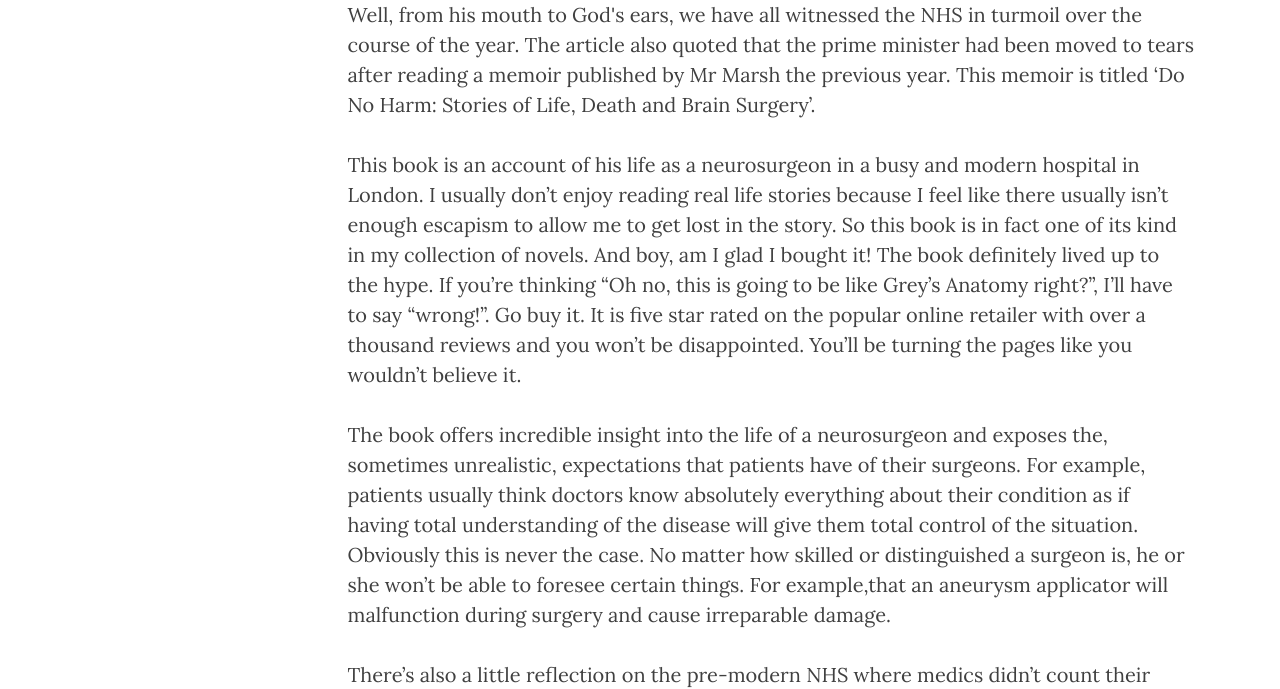
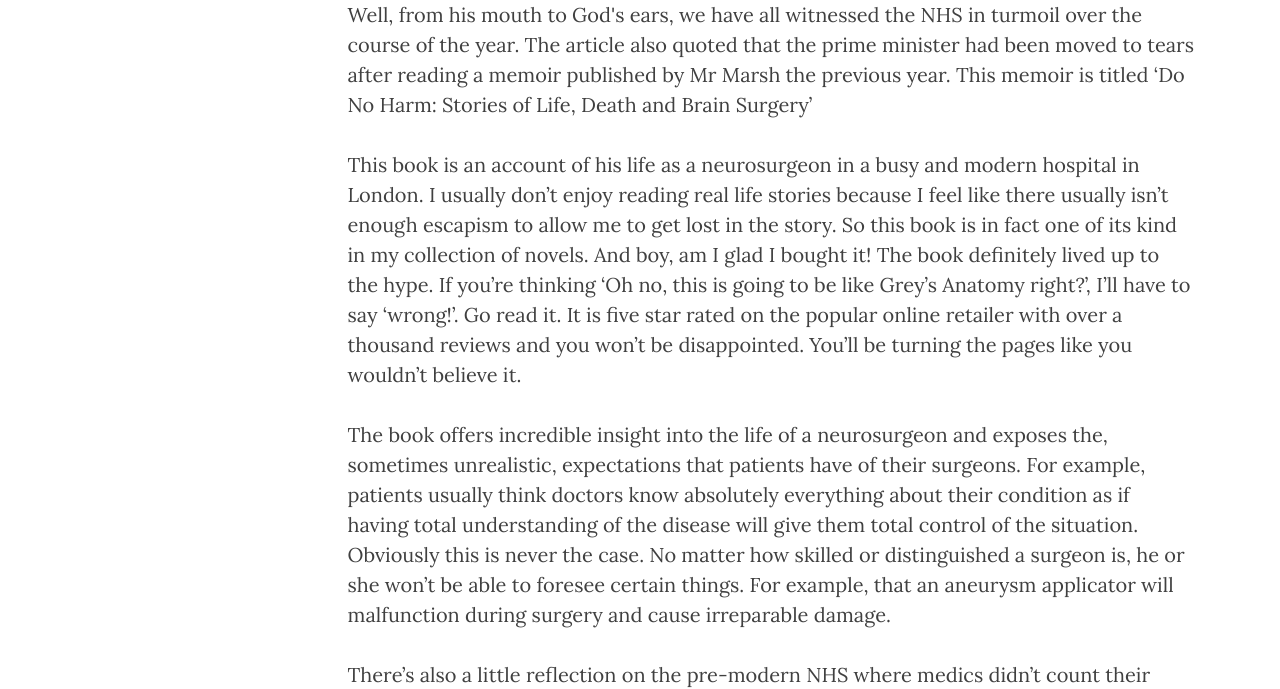
Before and after one commit to LaVillaine/LaVillaine.github.io, a Jekyll site: the page built from _posts/1900-01-01-Do No Harm.html, in a window 1280 px wide and 1400 px high, scrolled down 477 px. Shown: the part 378-1067 px from the top of the window. Built offline with Jekyll 4.4.1, drawn with Linux system fonts in a browser that asks for light colours; nearby versions of some CDN libraries; comment, search, counter and statistics services are not loaded; some of the changed text lies outside the part shown.

Commit message:
do no harm

```diff
--- a/_posts/1900-01-01-Do No Harm.html
+++ b/_posts/1900-01-01-Do No Harm.html
@@ -8,10 +8,10 @@ date: "16 Jun 2016"
 image: "/img/Do-No-Harm/do-no-harm-stories-of-life-death-and-brain-surgery-henry-marsh-paperback.jpg"
 ---
 <div id="post-excerpt">
-                    <p  class="paragraph">In the wake of NHS reforms and such there was an <a href="http://www.dailymail.co.uk/news/article-2914866/David-Cameron-s-favourite-surgeon-memoir-moved-PM-tears-tells-NHS-policy-c.html">article</a> some time last year about the famous neurosurgeon Dr Henry Marsh and his opinion of the prime minister's NHS policy. Needless to say it wasn't a very high opinion. Essentially, he accused the prime minister of having no vision and warned that this might lead to a permanent revolution of the NHS. Well, from his mouth to God's ears, we have all witnessed the NHS in turmoil over the course of the year. The article also quoted that the prime minister had been moved to tears after reading a memoir published by Mr Marsh the previous year. This memoir is titled ‘Do No Harm: Stories of Life, Death and Brain Surgery’.</p>
+                    <p  class="paragraph">In the wake of NHS reforms and such there was an <a href="http://www.dailymail.co.uk/news/article-2914866/David-Cameron-s-favourite-surgeon-memoir-moved-PM-tears-tells-NHS-policy-c.html">article</a> some time last year about the famous neurosurgeon Dr Henry Marsh and his opinion of the prime minister's NHS policy. Needless to say it wasn't a very high opinion. Essentially, he accused the prime minister of having no vision and warned that this might lead to a permanent revolution of the NHS. Well, from his mouth to God's ears, we have all witnessed the NHS in turmoil over the course of the year. The article also quoted that the prime minister had been moved to tears after reading a memoir published by Mr Marsh the previous year. This memoir is titled ‘Do No Harm: Stories of Life, Death and Brain Surgery’</p>
 </div><!--excerpt-->
-                    <p class="paragraph">This book is an account of his life as a neurosurgeon in a busy and modern hospital in London. I usually don’t enjoy reading real life stories because I feel like there usually isn’t enough escapism to allow me to get lost in the story. So this book is in fact one of its kind in my collection of novels. And boy, am I glad I bought it! The book definitely lived up to the hype. If you’re thinking “Oh no, this is going to be like Grey’s Anatomy right?”, I’ll have to say “wrong!”. Go buy it. It is five star rated on the popular online retailer with over a thousand reviews and you won’t be disappointed. You’ll be turning the pages like you wouldn’t believe it.</p>
-                    <p class="paragraph">The book offers incredible insight into the life of a neurosurgeon and exposes the, sometimes unrealistic, expectations that patients have of their surgeons. For example, patients usually think doctors know absolutely everything about their condition as if having total understanding of the disease will give them total control of the situation. Obviously this is never the case. No matter how skilled or distinguished a surgeon is, he or she won’t be able to foresee certain things. For example,that an aneurysm applicator will malfunction during surgery and cause irreparable damage.</p>
+                    <p class="paragraph">This book is an account of his life as a neurosurgeon in a busy and modern hospital in London. I usually don’t enjoy reading real life stories because I feel like there usually isn’t enough escapism to allow me to get lost in the story. So this book is in fact one of its kind in my collection of novels. And boy, am I glad I bought it! The book definitely lived up to the hype. If you’re thinking ‘Oh no, this is going to be like Grey’s Anatomy right?’, I’ll have to say ‘wrong!’. Go read it. It is five star rated on the popular online retailer with over a thousand reviews and you won’t be disappointed. You’ll be turning the pages like you wouldn’t believe it.</p>
+                    <p class="paragraph">The book offers incredible insight into the life of a neurosurgeon and exposes the, sometimes unrealistic, expectations that patients have of their surgeons. For example, patients usually think doctors know absolutely everything about their condition as if having total understanding of the disease will give them total control of the situation. Obviously this is never the case. No matter how skilled or distinguished a surgeon is, he or she won’t be able to foresee certain things. For example, that an aneurysm applicator will malfunction during surgery and cause irreparable damage.</p>
                     <p class="paragraph">There’s also a little reflection on the pre-modern NHS where medics didn’t count their hours but just went on with the job at hand. However now, a patient who has been starved for 6 hours in preparation for surgery might end up not having the surgery on that day because the surgeon in question had already clocked in their daily quota of hours. Meaning that, said patient will have to go through the same ordeal the next day. It makes you wonder where all the money we keep pouring into the NHS is going. Oh yeah, that’s right. Maybe it is going to the thousands of Pounds worth of single use equipment which is disposed of after every surgery. Or maybe it is going to the incessant red tape and over-governance which has been introduced by the government.</p>
                     <p class="paragraph">A most surprising and unexpected factor that was covered in this book, from the neurosurgeon’s perspective, is thee different ways in which atheists and Christians react to the death of a loved one. Despite its action packed pages full of drama and intrigue, this book definitely taught me; my problems are so small compared to what most people are going through day by day. I cannot imagine suffering excruciating pain on one side of my face similar to having a hot knife pushed into my face, neither can I imagine becoming suicidal because I have OCD and can’t stop washing my hands. These prospects may seem ludicrous but it is the everyday reality for certain people.</p>
                     <p class="paragraph">A caveat emptor though, if you are very squeamish this might not be the book for you. In certain places he goes into gory details such as pulling someone’s scalp over their forehead and folding it over their face or plastic bags full of severed human hands in various stages of dissection.</p>
```
